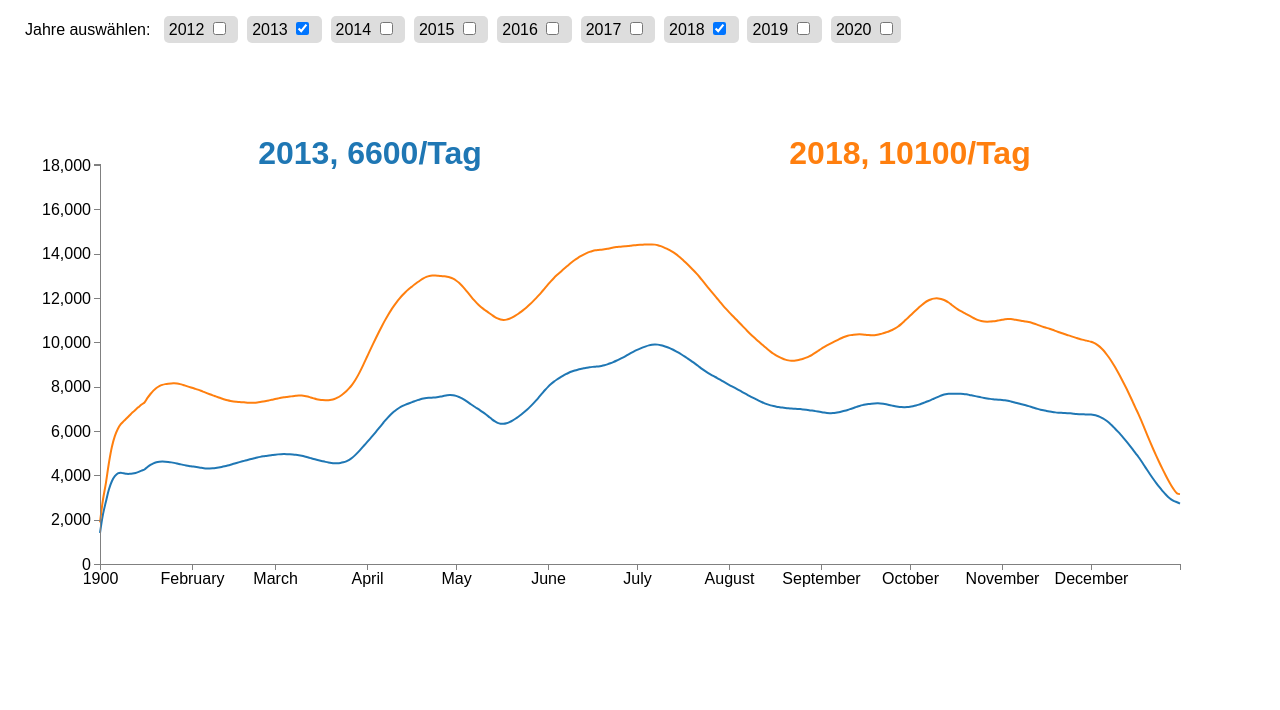
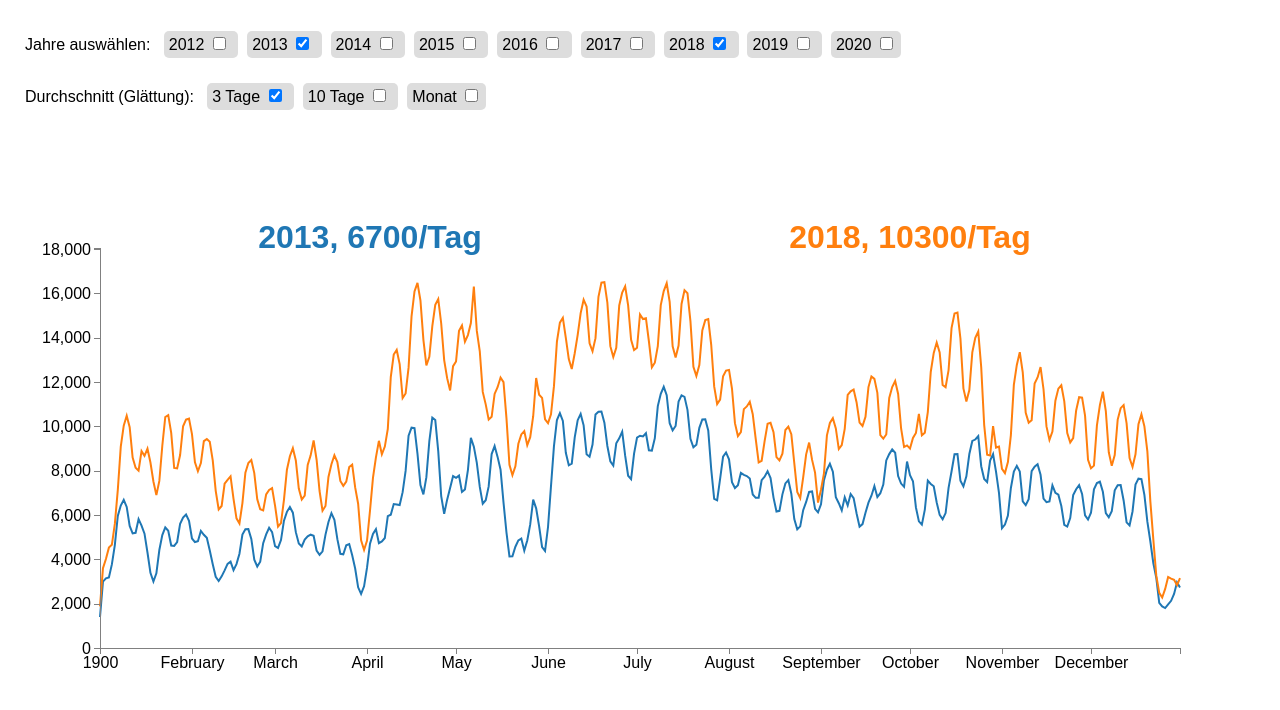
Before and after one commit to nicograef/wiwili, a website: page public/index.html in a window 1280 px wide. Shown: the part 86-796 px from the top of the page. Drawn offline with nearby package versions, Linux system fonts and the light colour scheme.

Commit message:
added smoothing controls

```diff
--- a/public/bundle.js
+++ b/public/bundle.js
@@ -53,7 +53,7 @@
         }
     }
 
-    var LineGraph = function (years) { return __awaiter(void 0, void 0, void 0, function () {
+    var LineGraph = function (years, smoothing) { return __awaiter(void 0, void 0, void 0, function () {
         var margin, width, height, svg, parseTime, fullData, rawData, data, x, y, countLine, countLines, color, legendSpace;
         return __generator(this, function (_a) {
             switch (_a.label) {
@@ -64,7 +64,7 @@
                     svg = d3.select('#graphs')
                         .append('svg')
                         .attr('width', width + 1.9 * margin)
-                        .attr('height', height + 1.9 * margin)
+                        .attr('height', height + 1.5 * margin)
                         .append('g')
                         .attr('transform', 'translate(' + margin + ',' + margin + ')');
                     parseTime = d3.timeParse('%m-%d');
@@ -85,8 +85,7 @@
                         .domain([0, d3.max(data, function (d) { return d.count; })]);
                     countLine = d3.line()
                         .x(function (d) { return x(d.date); })
-                        .y(function (d) { return y(d.count); })
-                        .curve(d3.curveCatmullRom);
+                        .y(function (d) { return y(d.count); });
                     countLines = d3.nest()
                         .key(function (d) { return d.year; })
                         .entries(data);
@@ -94,9 +93,12 @@
                     legendSpace = width / countLines.length // spacing for the legend
                     ;
                     countLines.forEach(function (d, i) {
-                        smooth(d.values, 2);
-                        smooth(d.values, 5);
-                        smooth(d.values, 15);
+                        if (smoothing.includes('3-tage'))
+                            smooth(d.values, 2);
+                        if (smoothing.includes('10-tage'))
+                            smooth(d.values, 5);
+                        if (smoothing.includes('1-monat'))
+                            smooth(d.values, 15);
                         // compute mean and title
                         var counts = d.values.map(function (v) { return v.count; });
                         var mean = Math.floor(d3.mean(counts) / 100) * 100;
@@ -157,7 +159,8 @@
     // LineGraph(['2013', '2016', '2019'])
     // LineGraphFull()
     var selectedYears = ['2013', '2018'];
-    LineGraph(selectedYears);
+    var selectedSmoothing = ['3-tage'];
+    LineGraph(selectedYears, selectedSmoothing);
     var onYearsChange = function (e) {
         var changedYear = e.target;
         if (changedYear.checked)
@@ -165,10 +168,23 @@
         else
             selectedYears = selectedYears.filter(function (year) { return year !== changedYear.value; });
         document.querySelector('#graphs').innerHTML = '';
-        LineGraph(selectedYears);
+        LineGraph(selectedYears, selectedSmoothing);
+    };
+    var onSmoothingChange = function (e) {
+        var changedSmoothing = e.target;
+        if (changedSmoothing.checked)
+            selectedSmoothing.push(changedSmoothing.value);
+        else
+            selectedSmoothing = selectedSmoothing.filter(function (smoothing) { return smoothing !== changedSmoothing.value; });
+        document.querySelector('#graphs').innerHTML = '';
+        LineGraph(selectedYears, selectedSmoothing);
     };
     document
-        .querySelectorAll('.checkbox')
+        .querySelectorAll('#years .checkbox')
         .forEach(function (checkbox) { return checkbox.addEventListener('change', onYearsChange); });
+    document
+        .querySelectorAll('#smoothing .checkbox')
+        .forEach(function (checkbox) { return checkbox.addEventListener('change', onSmoothingChange); });
+    //# sourceMappingURL=index.js.map
 
 }(d3));
--- a/public/index.css
+++ b/public/index.css
@@ -13,10 +13,18 @@ header {
   padding: 25px;
 }
 
+#years,
+#smoothing {
+  padding: 10px 0;
+  /* margin: 10px 0; */
+  line-height: 2;
+}
+
 .checkbox {
   background: #ddd;
   padding: 5px;
   border-radius: 5px;
+  white-space: nowrap;
 }
 
 path {
--- a/public/index.html
+++ b/public/index.html
@@ -9,6 +9,7 @@
   <body>
     <header>
       <h1>Fahrradverkehr auf der Wiwilibrücke</h1>
+      <div id="years">
         <span>Jahre auswählen: &nbsp; </span>
         <span class="checkbox">
           <label for="2012">2012</label>
@@ -54,6 +55,24 @@
           <label for="2020">2020</label>
           <input type="checkbox" name="2020" value="2020" />
         </span>
+      </div>
+      <div id="smoothing">
+        <span>Durchschnitt (Glättung): &nbsp; </span>
+        <span class="checkbox">
+          <label for="3-tage">3 Tage</label>
+          <input type="checkbox" name="3-tage" value="3-tage" checked />
+        </span>
+        &nbsp;
+        <span class="checkbox">
+          <label for="10-tage">10 Tage</label>
+          <input type="checkbox" name="10-tage" value="10-tage" />
+        </span>
+        &nbsp;
+        <span class="checkbox">
+          <label for="1-monat">Monat</label>
+          <input type="checkbox" name="1-monat" value="1-monat" />
+        </span>
+      </div>
     </header>
 
     <div id="graphs"></div>
```
Also changed, not shown: src/index.ts (+19 -3 lines), src/linegraph.ts (+6 -6 lines). Lines whose indentation alone changed are shown as unchanged.
